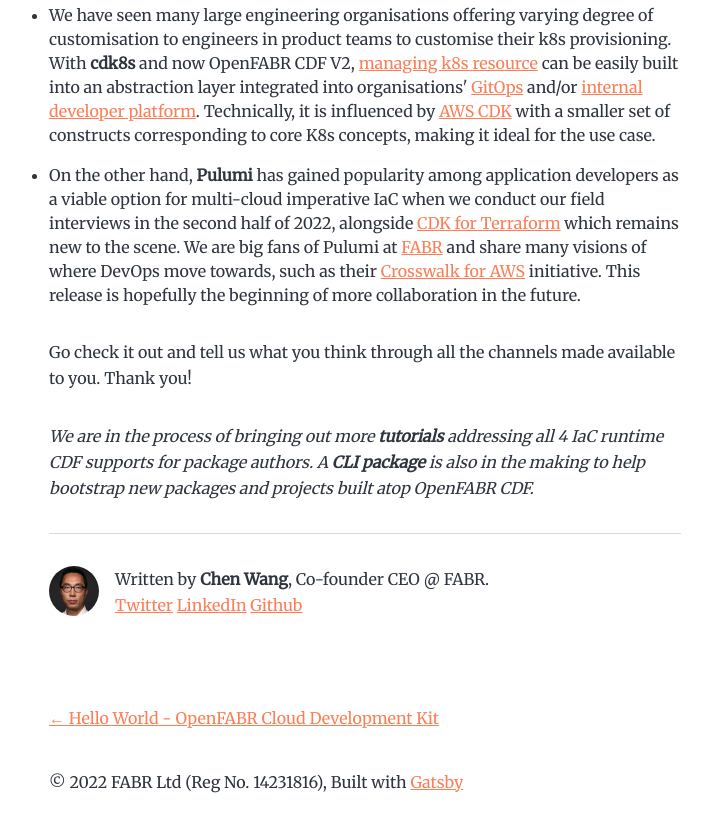
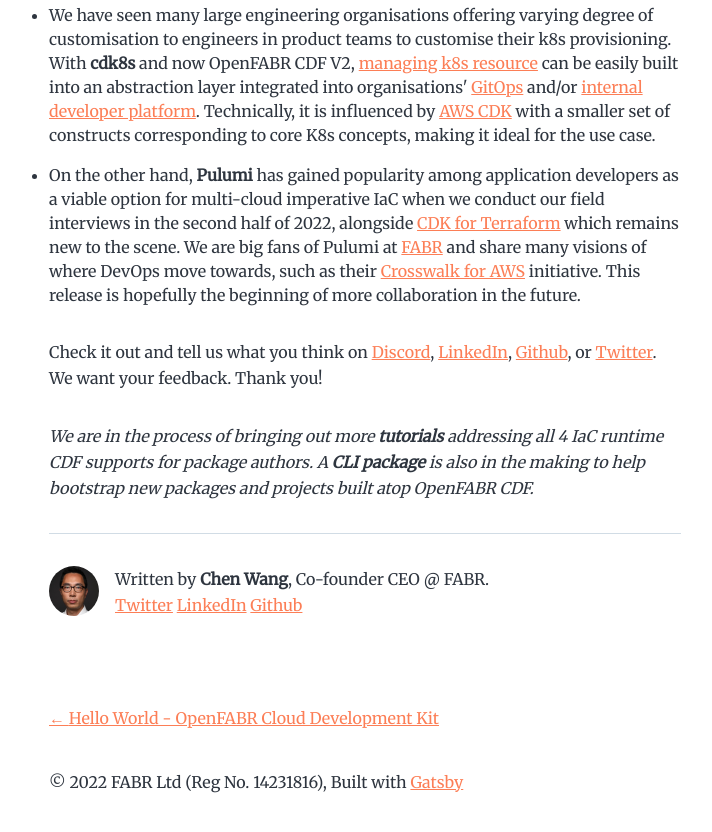
Before and after one commit to fabrhq/blog, a Gatsby site: page /openfabr-cdf-v2-release/ in a window 1280 px wide. Shown: the part 1040-1872 px from the top of the page, without its empty margins (275-987 px from the left). Built offline with nearby package versions, Linux system fonts and the light colour scheme; Gatsby itself is replaced by a stand-in of ours.

Commit message:
Update content/blog/openfabr-cdf-v2-release/index.md
Co-authored-by: Janaka Abeywardhana <contact@janaka.co.uk>

```diff
--- a/content/blog/openfabr-cdf-v2-release/index.md
+++ b/content/blog/openfabr-cdf-v2-release/index.md
@@ -13,6 +13,6 @@
 - We have seen many large engineering organisations offering varying degree of customisation to engineers in product teams to customise their k8s provisioning. With **cdk8s** and now OpenFABR CDF V2, [managing k8s resource](https://kubernetes.io/docs/concepts/cluster-administration/manage-deployment/) can be easily built into an abstraction layer integrated into organisations' [GitOps](https://www.gitops.tech/) and/or [internal developer platform](https://internaldeveloperplatform.org/). Technically, it is influenced by [AWS CDK](https://aws.amazon.com/cdk/) with a smaller set of constructs corresponding to core K8s concepts, making it ideal for the use case.
 - On the other hand, **Pulumi** has gained popularity among application developers as a viable option for multi-cloud imperative IaC when we conduct our field interviews in the second half of 2022, alongside [CDK for Terraform](https://developer.hashicorp.com/terraform/cdktf) which remains new to the scene. We are big fans of Pulumi at [FABR](https://fabrhq.com) and share many visions of where DevOps move towards, such as their [Crosswalk for AWS](https://www.pulumi.com/docs/guides/crosswalk/aws/) initiative. This release is hopefully the beginning of more collaboration in the future.
 
-Go check it out and tell us what you think through all the channels made available to you. Thank you!
+Check it out and tell us what you think on [Discord](https://discord.gg/3MrGSrFwM2), [LinkedIn](https://linkedin.com/company/fabrhq), [Github](https://github.com/openfabr), or [Twitter](https://twitter.com/openfabr). We want your feedback. Thank you!
 
 *We are in the process of bringing out more **tutorials** addressing all 4 IaC runtime CDF supports for package authors. A **CLI package** is also in the making to help bootstrap new packages and projects built atop OpenFABR CDF.*
```
